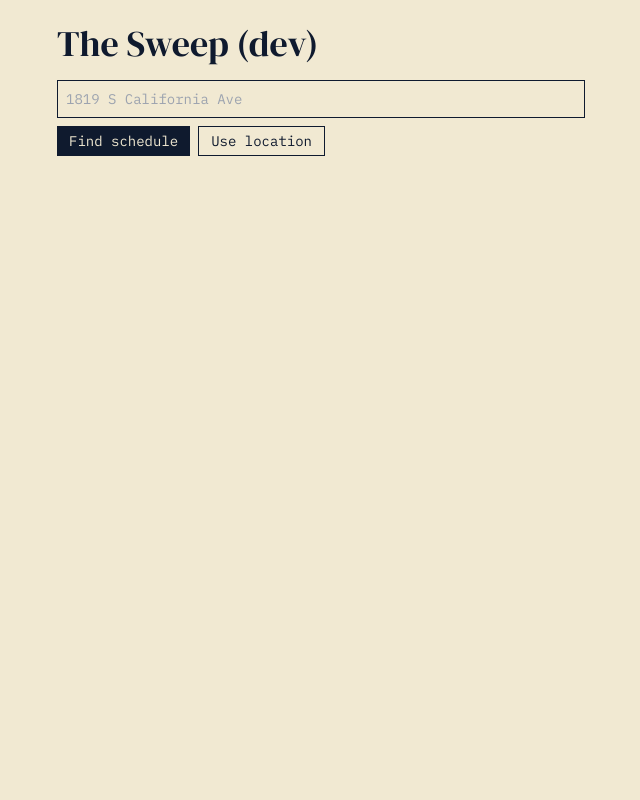
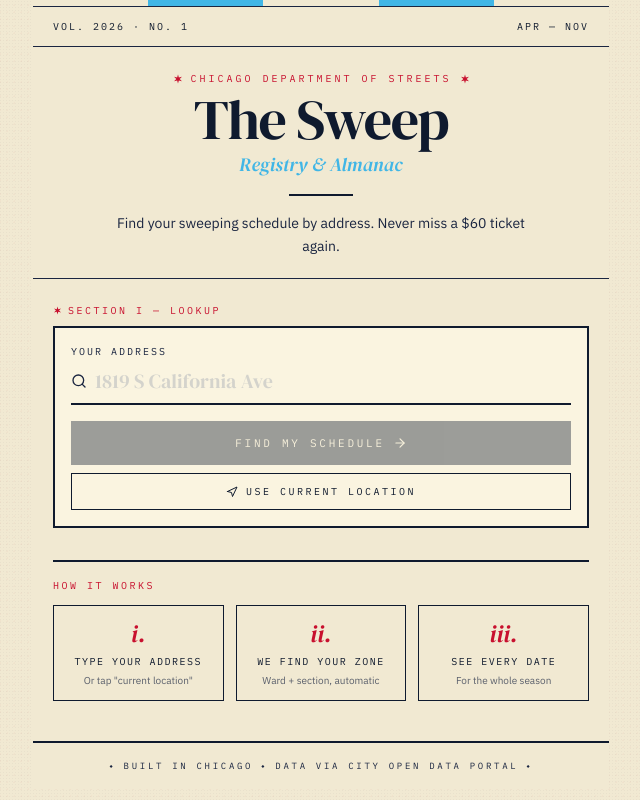
Before and after one commit to aabdur1/the-sweep, a React (Vite) app: page / in a window 1280 px wide. Shown: the whole page, without its empty margins (319-959 px from the left). Built offline with nearby package versions, Linux system fonts and the light colour scheme.

Commit message:
feat: compose ported components in App with full lookup flow

```diff
--- a/src/App.tsx
+++ b/src/App.tsx
@@ -1,12 +1,27 @@
-import { useState } from 'react';
+import { useMemo, useState } from 'react';
 import { useLookup } from './hooks/useLookup';
+import { startOfDay } from './lib/dates';
+import { generateICS } from './lib/ics';
+import { SCHEDULE_YEAR } from './types';
+import { Masthead } from './components/Masthead';
+import { AddressInput } from './components/AddressInput';
+import { ErrorPanel } from './components/ErrorPanel';
+import { NextSweepHero } from './components/NextSweepHero';
+import { ScheduleAlmanac } from './components/ScheduleAlmanac';
+import { Footnotes } from './components/Footnotes';
+import { HowItWorks } from './components/HowItWorks';
 import './index.css';
 
 export default function App() {
   const [address, setAddress] = useState('');
-  const { result, error, isLoading, isLocating, lookup, lookupByCoords, startLocating } = useLookup();
+  const { result, error, isLoading, isLocating, lookup, lookupByCoords, startLocating, reset } = useLookup();
 
-  const handleLocation = () => {
+  const handleLookup = () => {
+    if (!address.trim()) return;
+    void lookup(address);
+  };
+
+  const handleUseLocation = () => {
     if (!navigator.geolocation) return;
     startLocating();
     navigator.geolocation.getCurrentPosition(
@@ -16,32 +31,51 @@ export default function App() {
     );
   };
 
+  const next = useMemo(() => {
+    if (!result) return null;
+    const today = startOfDay(new Date());
+    return result.dates.find((d) => startOfDay(d.date) >= today) ?? null;
+  }, [result]);
+
+  const handleDownload = () => {
+    if (!result) return;
+    const url = generateICS(result.dates, result.ward, result.section);
+    const a = document.createElement('a');
+    a.href = url;
+    a.download = `chicago-sweeps-W${result.ward}S${result.section}-${SCHEDULE_YEAR}.ics`;
+    document.body.appendChild(a);
+    a.click();
+    document.body.removeChild(a);
+    URL.revokeObjectURL(url);
+  };
+
   return (
-    <div className="min-h-screen bg-cream text-ink p-6 font-mono text-sm max-w-xl mx-auto">
-      <h1 className="font-serif text-4xl mb-4">The Sweep (dev)</h1>
-      <input
-        className="border border-ink p-2 w-full mb-2 bg-transparent"
-        value={address}
-        onChange={(e) => setAddress(e.target.value)}
-        placeholder="1819 S California Ave"
-      />
-      <div className="flex gap-2 mb-4">
-        <button className="bg-ink text-cream px-3 py-1" onClick={() => void lookup(address)} disabled={isLoading}>
-          {isLoading ? 'Searching…' : 'Find schedule'}
-        </button>
-        <button className="border border-ink px-3 py-1" onClick={handleLocation} disabled={isLocating}>
-          {isLocating ? 'Locating…' : 'Use location'}
-        </button>
+    <div className="min-h-screen grain bg-cream text-ink">
+      <div className="max-w-xl mx-auto bg-cream">
+        <Masthead />
+        <AddressInput
+          address={address}
+          setAddress={setAddress}
+          onLookup={handleLookup}
+          onUseLocation={handleUseLocation}
+          loading={isLoading}
+          locating={isLocating}
+        />
+        {error && <ErrorPanel message={error} onDismiss={reset} />}
+        {result && (
+          <>
+            <NextSweepHero next={next} ward={result.ward} section={result.section} />
+            <ScheduleAlmanac dates={result.dates} onDownload={handleDownload} />
+            <Footnotes address={result.display} />
+          </>
+        )}
+        {!result && !error && <HowItWorks />}
+        <div className="px-5 py-4 border-t-2 border-ink text-center">
+          <div className="font-mono text-[9px] tracking-[0.3em] uppercase text-ink-soft flex items-center justify-center gap-2">
+            ⬩ Built in Chicago ⬩ Data via City Open Data Portal ⬩
+          </div>
+        </div>
       </div>
-      {error && <pre className="text-chicago-red whitespace-pre-wrap">{error}</pre>}
-      {result && (
-        <pre className="whitespace-pre-wrap">
-          {`Ward ${result.ward} § ${result.section} — ${result.display}\n` +
-            result.dates
-              .map((d) => `${d.date.toDateString()} (Side ${d.sideLabel})`)
-              .join('\n')}
-        </pre>
-      )}
     </div>
   );
 }
```
